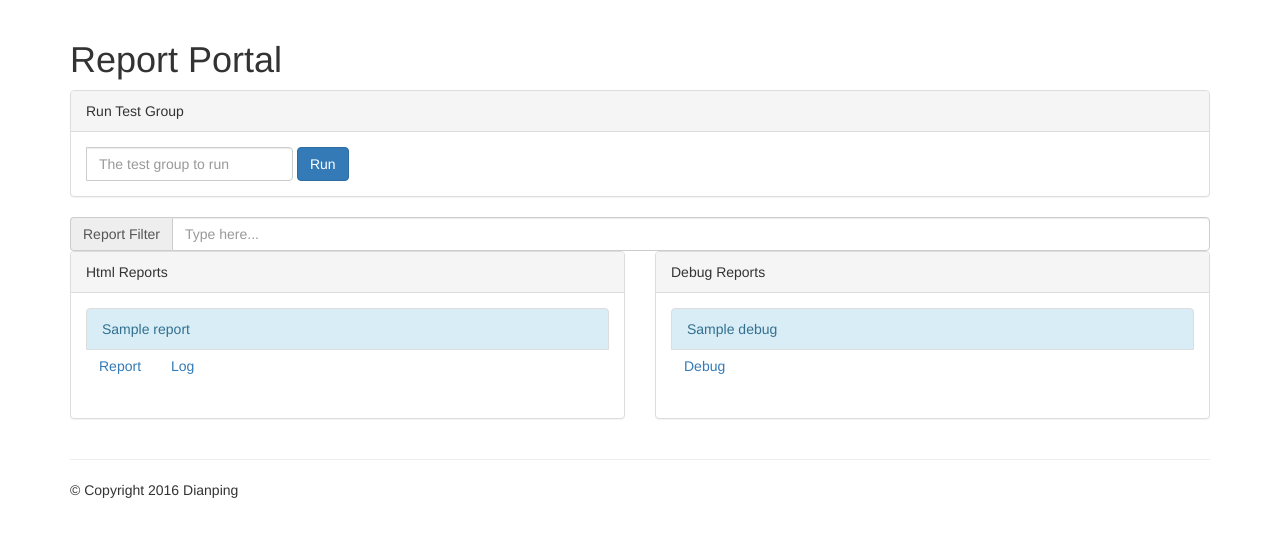
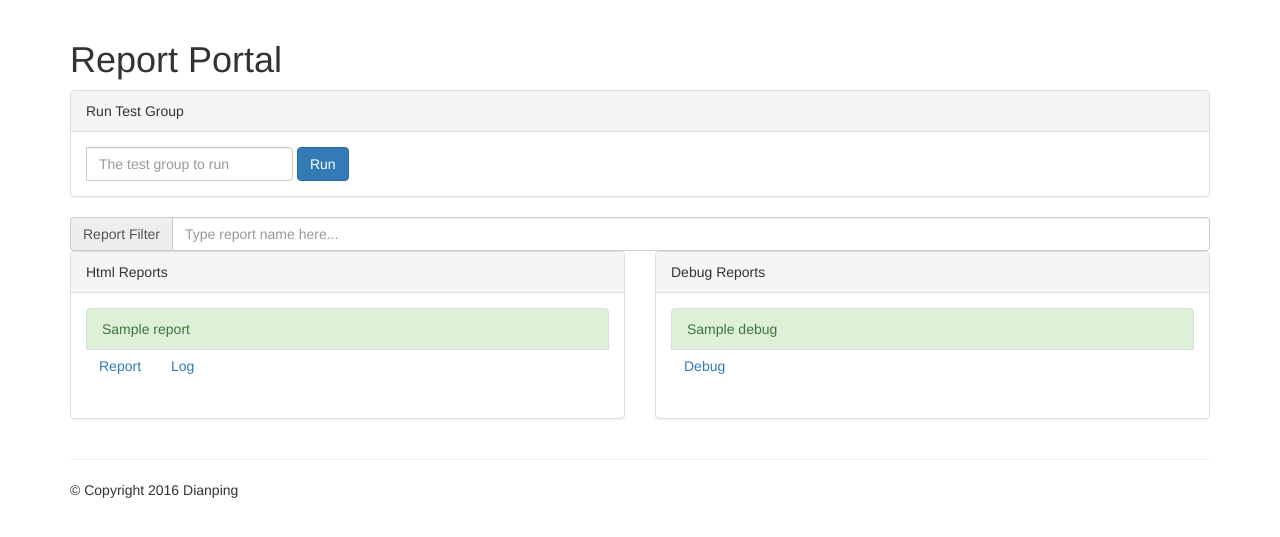
Before and after one commit to liuz7/reporter, a Flask app: template app/templates/report/index.html in a window 1280 px wide. Shown: the part 52-589 px from the top of the page. Run offline with Flask 2, Linux system fonts and the light colour scheme; the template is opened without the code that fills it: values that come from a table or form of the project are taken from there, most other values are stand-ins (such as "Sample title", 1, 10 or a date in 2020); some libraries are stand-ins or nearby versions.

Commit message:
Add color for failed reports

```diff
--- a/app/templates/report/index.html
+++ b/app/templates/report/index.html
@@ -39,7 +39,7 @@
     </div>
 
     <div class="input-group"><span class="input-group-addon">Report Filter</span>
-        <input id="filter" type="text" class="form-control" placeholder="Type here...">
+        <input id="filter" type="text" class="form-control" placeholder="Type report name here...">
     </div>
 
     <div class="row">
@@ -50,7 +50,11 @@
                     <ul class="list-group searchable">
                         {% for report in report_list %}
                             <div id="{{ report }}">
-                                <li class="list-group-item list-group-item-info">{{ report }}</li>
+                                {% if 'fail' in report %}
+                                    <li class="list-group-item list-group-item-danger">{{ report }}</li>
+                                {% else %}
+                                    <li class="list-group-item list-group-item-success">{{ report }}</li>
+                                {% endif %}
                                 <a class="btn btn-default btn-link"
                                    href="{{ url_for('report.show', name=report + '/report.html') }}"
                                    role="button">Report</a>
@@ -72,7 +76,11 @@
                     <ul class="list-group searchable">
                         {% for debug in debug_report_list %}
                             <div id="{{ debug }}">
-                                <li class="list-group-item list-group-item-info">{{ debug }}</li>
+                                {% if 'fail' in debug %}
+                                    <li class="list-group-item list-group-item-danger">{{ debug }}</li>
+                                {% else %}
+                                    <li class="list-group-item list-group-item-success">{{ debug }}</li>
+                                {% endif %}
                                 <a class="btn btn-default btn-link" href="{{ url_for('report.show', name=debug) }}"
                                    role="button">Debug</a>
                                 </li>
```
